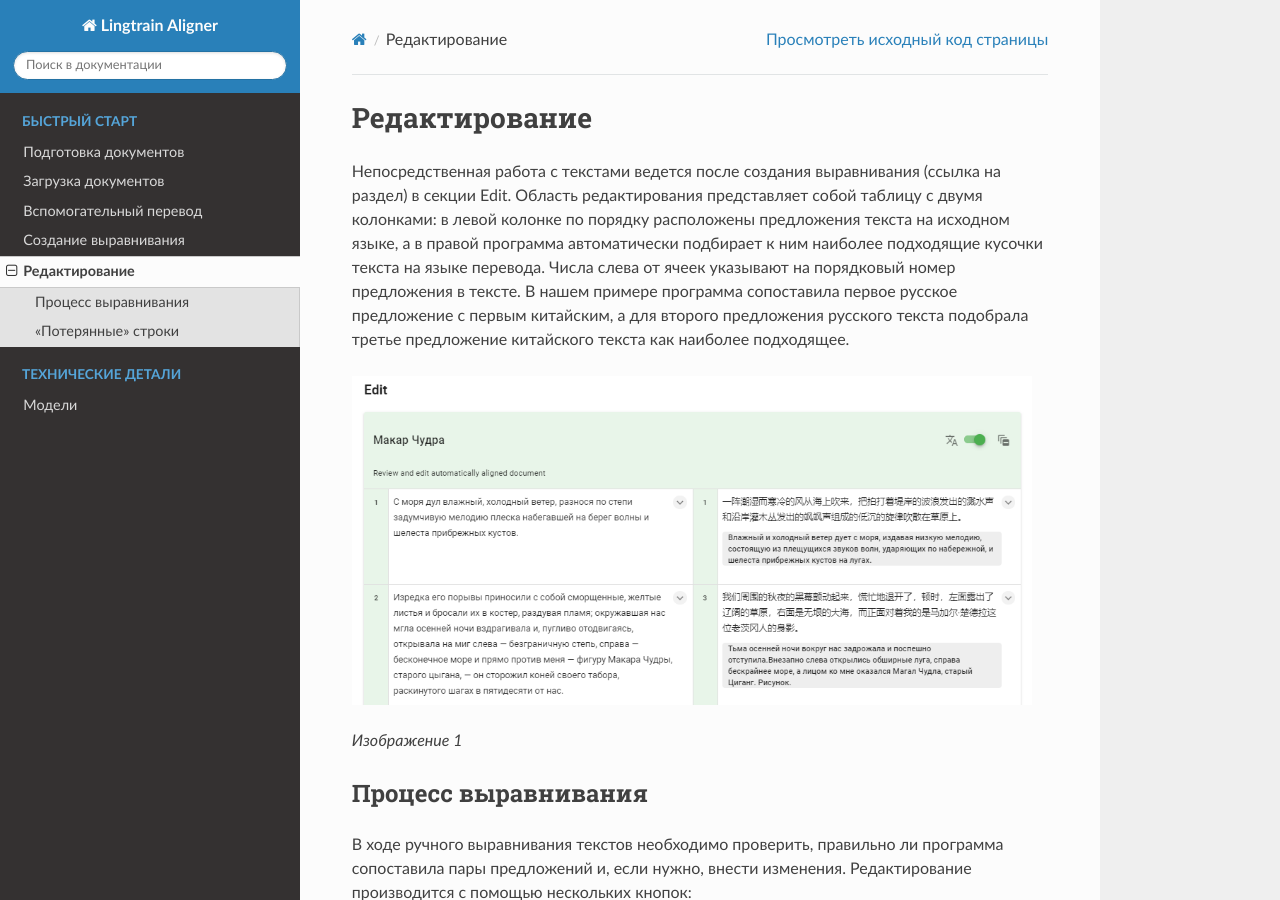
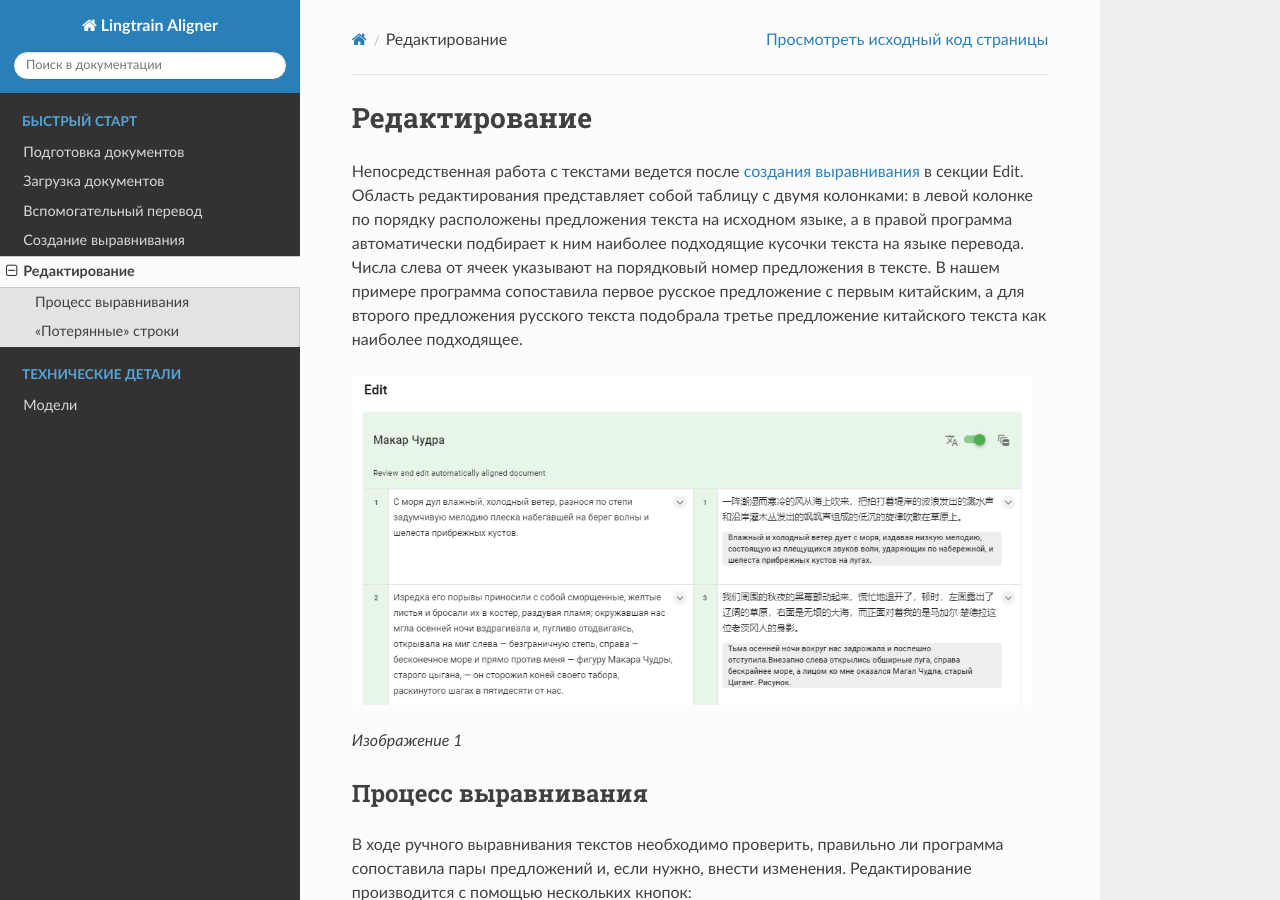
Before and after one commit to averkij/lingtrain-aligner-editor, a Sphinx documentation site: the page built from docs/source/edit.rst, in a window 1280 px wide and 900 px high. Built offline with Sphinx 7.4.7 and the Read the Docs theme 2.0.0, drawn with Linux system fonts in a browser that asks for light colours; some of the changed text lies outside the part shown.

Commit message:
Fix typos. Add link.

```diff
--- a/docs/source/create-alignment.rst
+++ b/docs/source/create-alignment.rst
@@ -1,3 +1,5 @@
+.. _create-alignment:
+
 Создание выравнивания
 =====================
 
--- a/docs/source/edit.rst
+++ b/docs/source/edit.rst
@@ -3,7 +3,7 @@
 Редактирование
 ==============
 
-Непосредственная работа с текстами ведется после создания выравнивания (ссылка на раздел) в секции Edit. Область редактирования представляет собой таблицу с двумя колонками: в левой колонке по порядку расположены предложения текста на исходном языке, а в правой программа автоматически подбирает к ним наиболее подходящие кусочки текста на языке перевода. Числа слева от ячеек указывают на порядковый номер предложения в тексте. В нашем примере программа сопоставила первое русское предложение с первым китайским, а для второго предложения русского текста подобрала третье предложение китайского текста как наиболее подходящее.
+Непосредственная работа с текстами ведется после :ref:`создания выравнивания <create-alignment>` в секции Edit. Область редактирования представляет собой таблицу с двумя колонками: в левой колонке по порядку расположены предложения текста на исходном языке, а в правой программа автоматически подбирает к ним наиболее подходящие кусочки текста на языке перевода. Числа слева от ячеек указывают на порядковый номер предложения в тексте. В нашем примере программа сопоставила первое русское предложение с первым китайским, а для второго предложения русского текста подобрала третье предложение китайского текста как наиболее подходящее.
 
 .. figure:: img/edit_1.png
   :width: 680
```
Also changed, not shown: other parts of docs/source/edit.rst (+2 -2 lines).
